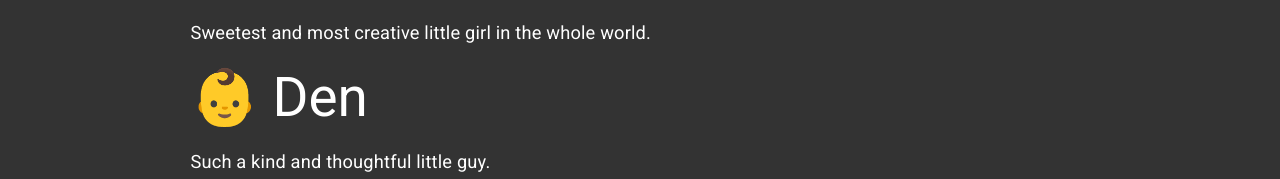
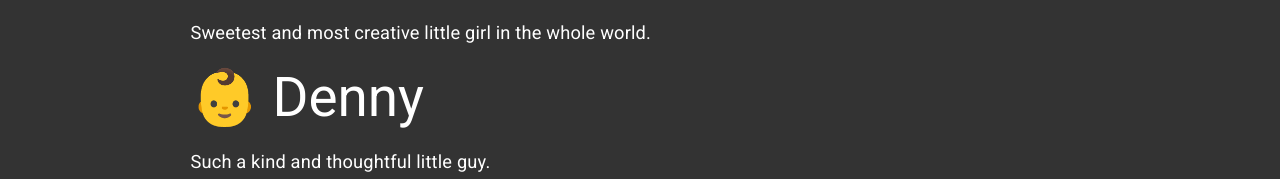
Before and after one commit to TylerSustare/personal-site, a Next.js app: page / in a window 1280 px wide. Shown: the part 572-751 px from the top of the page. Built offline with nearby package versions, Linux system fonts and the light colour scheme.

Commit message:
testing pre commit

```diff
--- a/src/components/Home.tsx
+++ b/src/components/Home.tsx
@@ -47,7 +47,7 @@ export const HomeContent = function (): ReactElement {
               </Box>
               <Box padding=".4rem">
                 <Typography variant="h3" component="h2" gutterBottom>
-                  👶 Den
+                  👶 Denny
                 </Typography>
                 <Typography variant="body1" component="p" gutterBottom>
                   Such a kind and thoughtful little guy.
```
